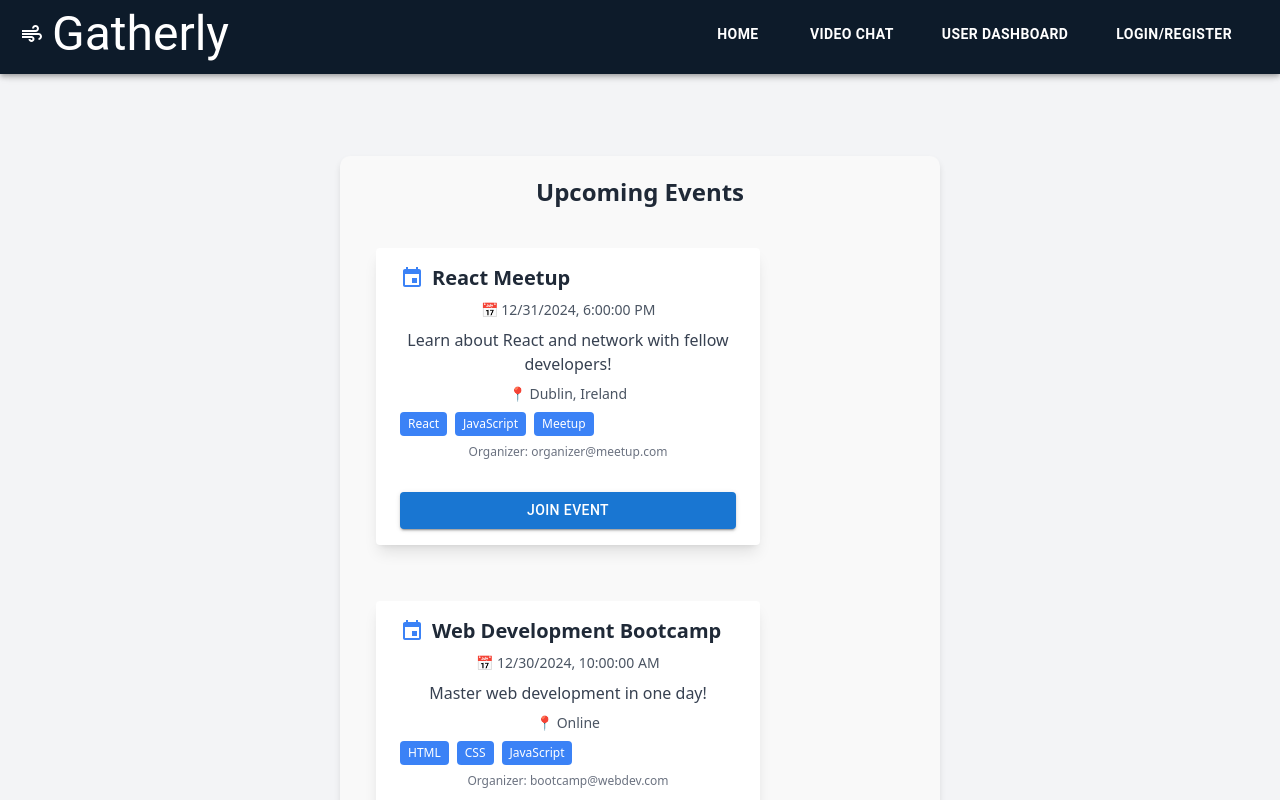
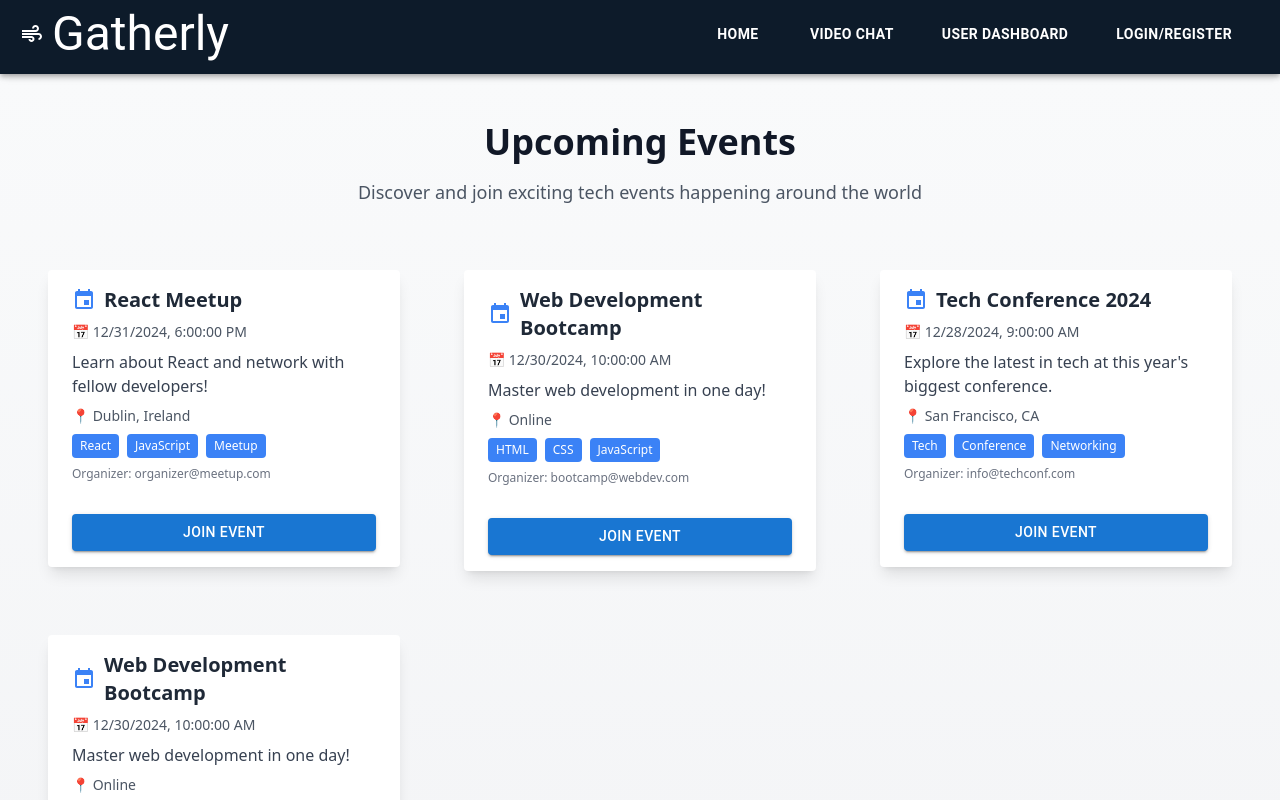
Before and after one commit to musaddique333/Gatherly, a React (Vite) app in the folder frontend/gatherly/: page / in a window 1280 px wide. Shown: the top 800 px of the page. Built offline with nearby package versions, Linux system fonts and the light colour scheme.

Commit message:
+Improved the home page by adding animations and improving arrangement of event cards.

```diff
--- a/frontend/gatherly/src/pages/Home.jsx
+++ b/frontend/gatherly/src/pages/Home.jsx
@@ -1,9 +1,7 @@
 import React from "react";
-
 import EventCard from "../components/EventCard";
 
 const Home = () => {
-
   const sampleEvents = [
     {
       title: "React Meetup",
@@ -32,19 +30,42 @@ const Home = () => {
       tags: ["Tech", "Conference", "Networking"],
       organizerEmail: "info@techconf.com",
     },
+    {
+      title: "Web Development Bootcamp",
+      date: "2024-12-30T10:00:00",
+      description: "Master web development in one day!",
+      location: "Online",
+      isOnline: true,
+      tags: ["HTML", "CSS", "JavaScript"],
+      organizerEmail: "bootcamp@webdev.com",
+    },
   ];
 
   return (
-        <div className="min-h-screen bg-gray-100 py-8">
-        <div className="container mx-auto px-4 w-3/4">
-          <h1 className="text-2xl font-bold text-center text-gray-800 mb-6">
+    <div className="min-h-screen bg-gradient-to-b from-gray-50 to-gray-100">
+      <div className="max-w-7xl mx-auto px-4 sm:px-6 lg:px-8 py-12">
+        <div className="text-center mb-12">
+          <h1 className="text-4xl font-bold text-gray-900 mb-4">
             Upcoming Events
           </h1>
-          <div className="flex flex-col gap-6">
+          <p className="text-lg text-gray-600 max-w-2xl mx-auto">
+            Discover and join exciting tech events happening around the world
+          </p>
+        </div>
+
+        <div className="grid grid-cols-1 md:grid-cols-2 lg:grid-cols-3 gap-8">
           {sampleEvents.map((event, index) => (
-              <EventCard key={index} eventdata={event} />
+            <div key={index} className="transform transition duration-300 hover:-translate-y-1 hover:shadow-xl">
+              <EventCard eventdata={event} />
+            </div>
           ))}
         </div>
+
+        {sampleEvents.length === 0 && (
+          <div className="text-center py-12">
+            <p className="text-gray-500 text-lg">No upcoming events at the moment</p>
+          </div>
+        )}
       </div>
     </div>
   );
--- a/frontend/gatherly/src/pages/Room.jsx
+++ b/frontend/gatherly/src/pages/Room.jsx
@@ -306,7 +306,7 @@ const Room = () => {
           onClick={isScreenSharing ? stopScreenSharing : startScreenSharing}
           className="px-4 py-2 bg-blue-500 text-white rounded-md hover:bg-blue-700"
         >
-          {shareScreen ? "Stop Sharing" : "Share Screen"}
+          {isScreenSharing ? "Stop Sharing" : "Share Screen"}
         </button>
         <button
           onClick={endCall}
```
Lines whose indentation alone changed are shown as unchanged.
